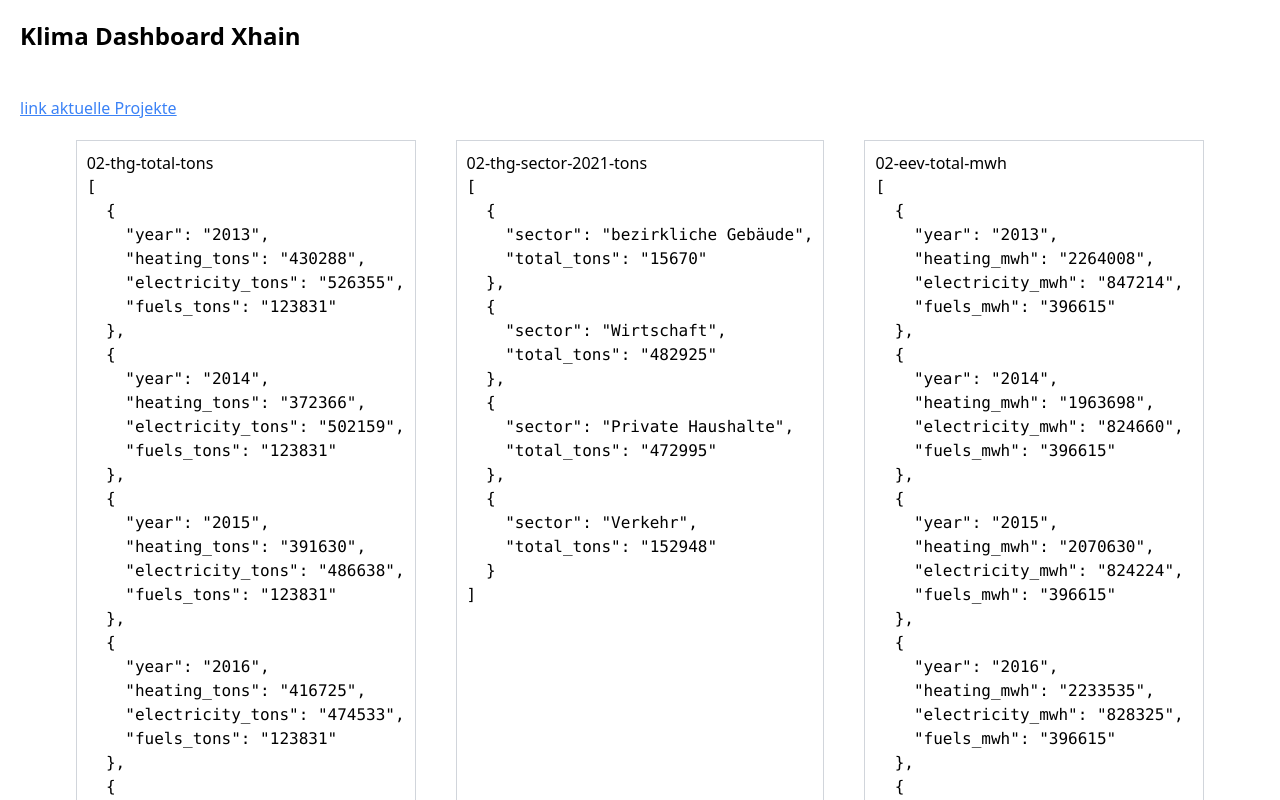
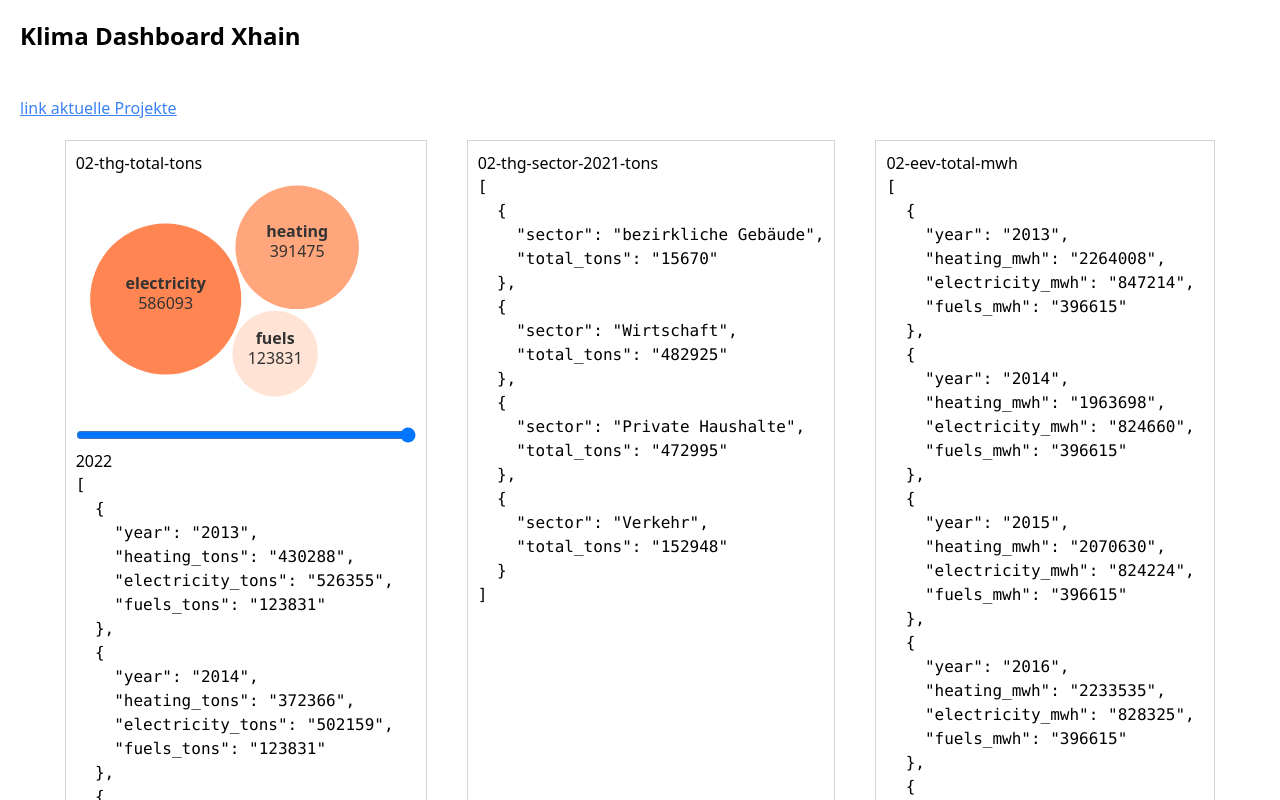
Before and after one commit to technologiestiftung/klima-dashboard-xhain, a React (Vite) app: page / in a window 1280 px wide. Shown: the top 800 px of the page. Built offline with nearby package versions, Linux system fonts and the light colour scheme.

Commit message:
feat: add circle area chart

```diff
--- a/src/components/data-card.tsx
+++ b/src/components/data-card.tsx
@@ -1,6 +1,7 @@
 // placeholder card
 import React from "react";
 import { useCsvStore } from "../store/useCsvStore";
+import { CircleAreaChartSlider } from "./visualizations/circle-area-chart/circle-area-chart-slider";
 
 interface DataCardProps {
 	fileName: string;
@@ -8,11 +9,20 @@ interface DataCardProps {
 }
 
 const DataCard: React.FC<DataCardProps> = ({ fileName, title }) => {
-	const data = useCsvStore((state) => state.getCsvData(fileName));
+	// disabled only momentarily
+	// eslint-disable-next-line @typescript-eslint/no-explicit-any
+	let data = useCsvStore((state) => state.getCsvData(fileName)) as any[];
+	if (!data) {
+		data = [];
+	}
 
 	return (
 		<div className="border border-gray-300 m-5 p-2.5">
 			<h2>{title}</h2>
+
+			{fileName === "02-thg-total-tons" && (
+				<CircleAreaChartSlider data={data} />
+			)}
 			{data ? <pre>{JSON.stringify(data, null, 2)}</pre> : <p>Loading...</p>}
 		</div>
 	);
--- /dev/null
+++ b/src/components/visualizations/circle-area-chart/circle-area-chart-slider.tsx
@@ -0,0 +1,42 @@
+import React, { useState } from "react";
+import { CircleAreaChart } from "./circle-area-chart";
+
+interface DataEntry {
+	year: string;
+	heating: string;
+	electricity: string;
+	fuels: string;
+}
+
+interface CircleAreaChartSliderProps {
+	data: DataEntry[];
+}
+
+export const CircleAreaChartSlider: React.FC<CircleAreaChartSliderProps> = ({
+	data,
+}) => {
+	const minYear = Math.min(...data.map((d) => +d.year));
+	const maxYear = Math.max(...data.map((d) => +d.year));
+
+	const [selectedYear, setSelectedYear] = useState<string>(maxYear.toString());
+
+	return (
+		<>
+			<CircleAreaChart
+				data={data}
+				width={340}
+				height={250}
+				year={selectedYear.toString()}
+			/>
+			<input
+				type="range"
+				min={minYear}
+				max={maxYear}
+				value={selectedYear}
+				onChange={(e) => setSelectedYear(e.target.value)}
+				className="w-full"
+			/>
+			<span>{selectedYear}</span>
+		</>
+	);
+};
--- /dev/null
+++ b/src/components/visualizations/circle-area-chart/circle-area-chart.tsx
@@ -0,0 +1,120 @@
+import React, { useMemo } from "react";
+import * as d3 from "d3";
+
+interface DataEntry {
+	year: string;
+	heating: string;
+	electricity: string;
+	fuels: string;
+}
+
+interface CircleAreaChartProps {
+	data: DataEntry[];
+	width: number;
+	height: number;
+	year: string;
+}
+
+const circleColors = {
+	electricity: "#FF8552",
+	heating: "#FFA67D",
+	fuels: "#FFE3D4",
+} as const;
+
+export const CircleAreaChart: React.FC<CircleAreaChartProps> = ({
+	data,
+	width,
+	height,
+	year,
+}) => {
+	const dataSelectedYear = useMemo(
+		() => data.find((d) => d.year === year),
+		[data, year],
+	);
+	if (!dataSelectedYear) {
+		return <p>No data available for {year}</p>;
+	}
+
+	// Convert values to numbers and prepare data entries
+	const entries = useMemo(() => {
+		return Object.keys(dataSelectedYear)
+			.filter((key) => key !== "year")
+			.map((key) => ({
+				key: key.replace("_mwh", "").replace("_tons", "").replace(/_/g, " "),
+				value: +dataSelectedYear[key as keyof DataEntry],
+			}));
+	}, [dataSelectedYear]);
+
+	// D3 size scale
+	const size = d3
+		.scaleLinear()
+		.domain([0, d3.max(entries, (d) => d.value) || 1])
+		.range([width / 10, width / 4.5]);
+
+	// Create nodes with initial positions and random jitter
+	const circles = entries.map((d) => ({
+		...d,
+		r: size(d.value),
+		x: width / 2 + Math.cos(d.key.length),
+		y: height / 2 - Math.sin(d.key.length),
+	}));
+
+	// Use D3 force simulation to avoid overlaps and spread circles naturally
+	useMemo(() => {
+		const simulation = d3
+			.forceSimulation(circles)
+			.force("center", d3.forceCenter(width / 2, height / 2))
+			.force(
+				"collide",
+				d3.forceCollide().radius((d) => (d as (typeof circles)[0]).r + 2),
+			)
+			.force("x", d3.forceX(width / 2).strength(0.2))
+			.force("y", d3.forceY(height / 2).strength(0.2))
+			.force("boundary", () => {
+				circles.forEach((circle) => {
+					circle.x = Math.max(circle.r, Math.min(width - circle.r, circle.x));
+					circle.y = Math.max(circle.r, Math.min(height - circle.r, circle.y));
+				});
+			})
+			.stop();
+
+		// Run simulation for stable position of circles
+		for (let i = 0; i < 300; i++) {
+			simulation.tick();
+		}
+	}, [circles, width, height]);
+
+	return (
+		<svg width={width} height={height}>
+			{circles.map((d, index) => (
+				<g key={index}>
+					<circle
+						cx={d.x}
+						cy={d.y}
+						r={d.r}
+						fill={circleColors[d.key as keyof typeof circleColors]}
+					/>
+					<text
+						x={d.x}
+						y={d.y - 10}
+						textAnchor="middle"
+						fontSize="16px"
+						fontWeight="bold"
+						fill="#333"
+					>
+						{d.key}
+					</text>
+					<text
+						x={d.x}
+						y={d.y + 10}
+						textAnchor="middle"
+						fontSize="16px"
+						fill="#333"
+					>
+						{d.value}
+					</text>
+				</g>
+			))}
+		</svg>
+	);
+};
```
Also changed, not shown: src/components/visualizations/visualization.tsx (added).
